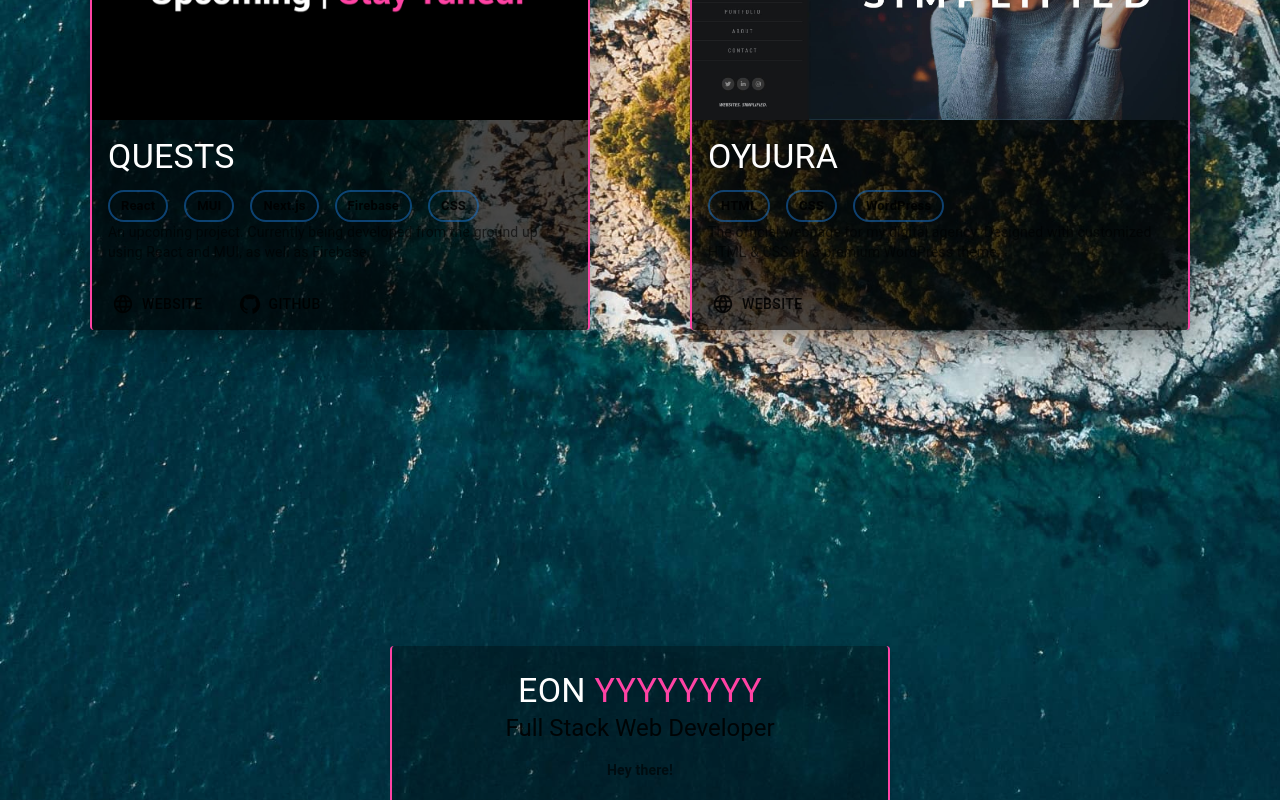
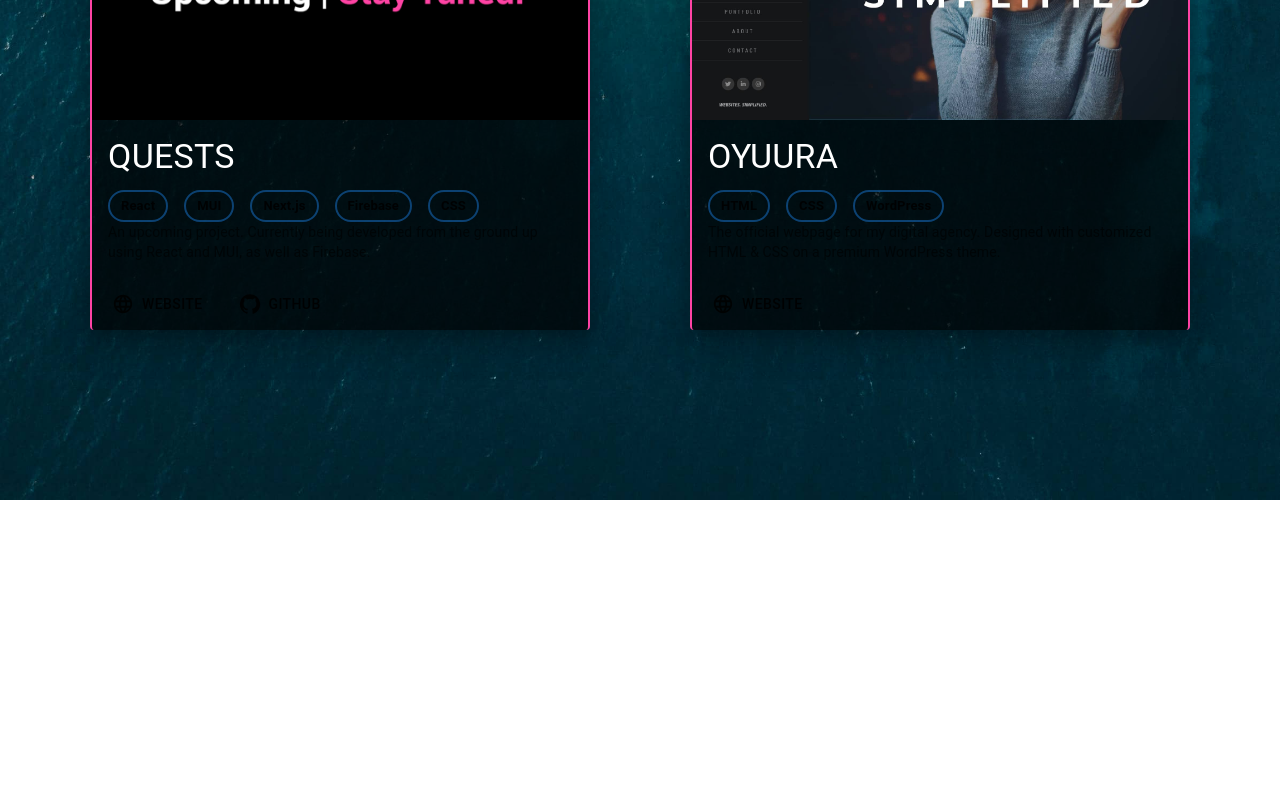
Before and after one commit to EonYY/portfolio, a Next.js app in the folder site/: page / in a window 1280 px wide. Shown: the part 1100-1900 px from the top of the page. After the commit the page ends 1600 px from the top, so only its background shows below. Built offline with nearby package versions, Linux system fonts and the light colour scheme.

Commit message:
Add project image titles

```diff
--- a/site/components/Contact.js
+++ b/site/components/Contact.js
@@ -83,7 +83,7 @@ export default function Contact() {
                             <strong>Hey there!</strong><br /><br />
                             Day by day, I'm improving my skills in this field.<br /><br />
                             Exploring the rich and detailed worlds in cinema and video games and sharing those experiences with friends is one of my favorite hobbies.
-                            Discovering new music that sparks the imagination is amazing. I'm also hoping to learn to skateboard sooner rather than later.<br /><br />
+                            <br /><br />
                             <strong>I'm open to job offers!</strong><br /><br />
                             You can reach me on Discord or by Email!<br />
                             <strong><span className={classes.textThemeColor}>Say Hello!</span></strong>
--- a/site/components/ProjectArea.js
+++ b/site/components/ProjectArea.js
@@ -1,11 +1,10 @@
-import { makeStyles } from "@mui/styles"
 import ProjectCard from "./ProjectCard"
 import projects from "../public/ProjectData";
 import useWindowPosition from "../hook/useWindowPosition";
-import { createTheme } from "@mui/material";
+import { makeStyles } from "@mui/styles";
+import { createBreakpoints } from "@mui/system";
 
-const theme = createTheme({
-  breakpoints: {
+const breakpoints = createBreakpoints({
   values: {
     xs: 0,
     sm: 600,
@@ -13,16 +12,17 @@ const theme = createTheme({
     lg: 1200,
     xl: 1536,
   },
-  },
-});
+})
 
-
-const useStyles = makeStyles((theme) => ({
+const useStyles = makeStyles(() => ({
   root: {
     height: '100vh',
     justifyContent: 'center',
     alignItems: 'center',
     display: 'flex',
+    [breakpoints.down('md')]: {
+      flexDirection: 'column',
+    }
   },
   container: {
     textAlign: 'center',
--- a/site/components/ProjectCard.js
+++ b/site/components/ProjectCard.js
@@ -53,6 +53,7 @@ export default function ProjectCard({ project, checked }) {
           height='250'
           image={project.imageURL}
           alt={project.imageAlt}
+          title={project.imageAlt}
         />
         <CardContent>
           <Typography gutterBottom variant='h4' component='div' className={classes.cardTitle}>
--- a/site/pages/index.js
+++ b/site/pages/index.js
@@ -11,8 +11,6 @@ const useStyles = makeStyles(() => ({
     backgroundRepeat: 'no-repeat',
     backgroundSize: 'cover',
     overflow: 'auto',
-    justifyContent: "center",
-    alignItems: "center",
   },
 }));
 
@@ -25,7 +23,7 @@ export default function Home() {
         <CssBaseline />
         <Header />
         <ProjectArea />
-        <Contact />
+
       </div>
     )
   }
--- a/site/public/ProjectData.js
+++ b/site/public/ProjectData.js
@@ -5,7 +5,7 @@ const projects = [
         website: "https://oyuura.com",
         tools: ['HTML', 'CSS', 'WordPress'],
         imageURL: '/oyuura-screenshot-small.jpg',
-        imageAlt: 'Screenshot of OYUURA website',
+        imageAlt: 'OYUURA website',
         time: 1500,
     },
     {
```
Lines whose indentation alone changed are shown as unchanged.
